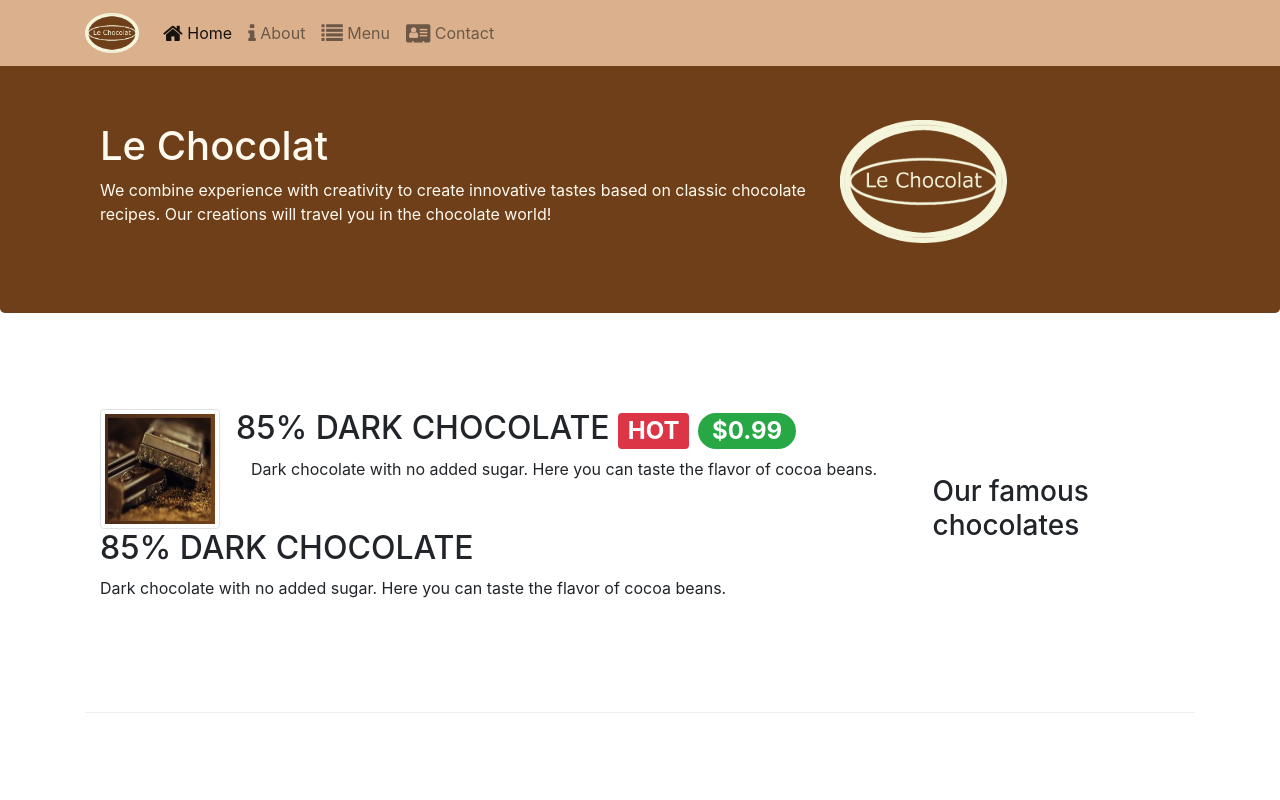
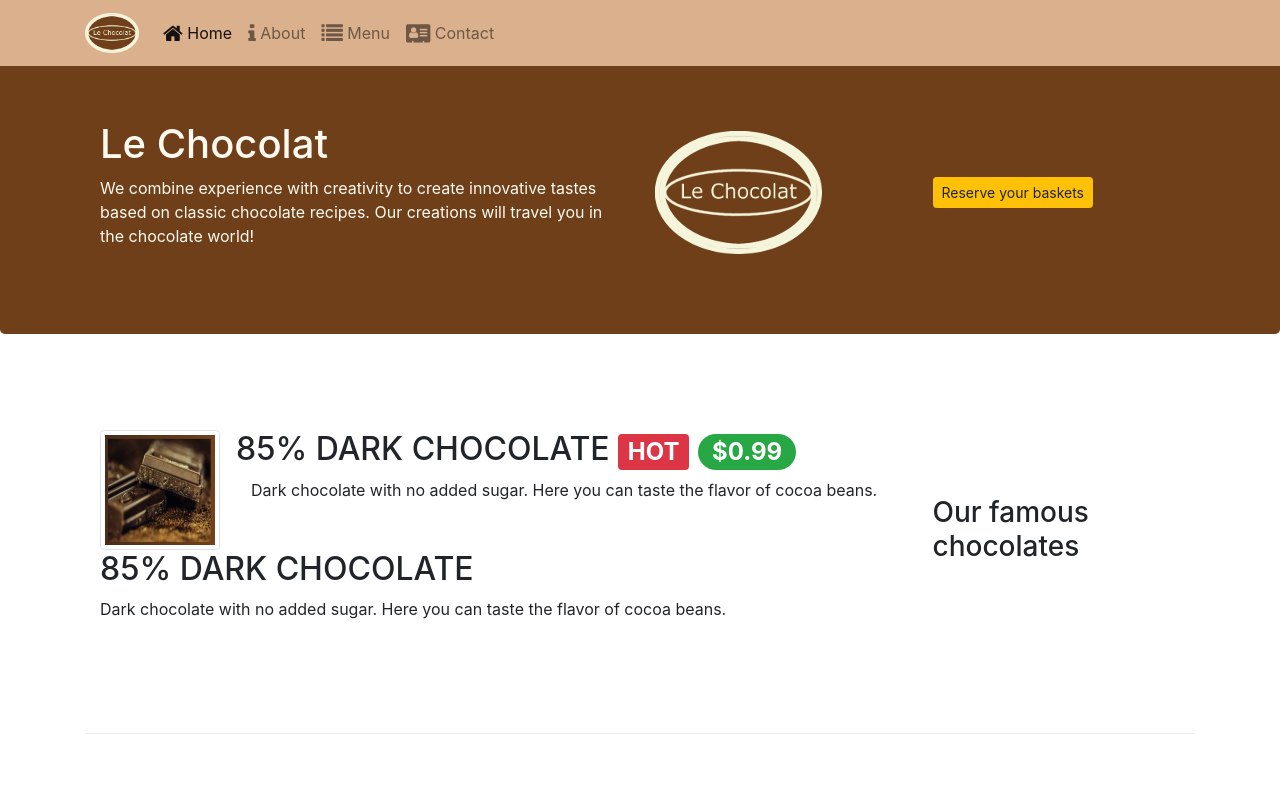
Before and after one commit to nikos-antoniou/LeChocolat, a website: page index.html in a window 1280 px wide. Shown: the top 800 px of the page. Drawn offline with nearby package versions, Linux system fonts and the light colour scheme.

Commit message:
"Bootstrap Assignment 9 Task 2

```diff
--- a/index.html
+++ b/index.html
@@ -41,13 +41,16 @@
     <header class="jumbotron">
         <div class="container">
             <div class="row row-header align-items-center">
-                <div class="col-12 col-sm-8">
+                <div class="col-12 col-sm-6">
                     <h1>Le Chocolat</h1>
                     <p>We combine experience with creativity to create innovative tastes based on classic chocolate
                         recipes. Our creations will travel you in the chocolate world!</p>
                 </div>
-                <div class="col col-sm">
+                <div class="col-12 col-sm-3">
                     <img src="images/logo.png" class="img-fluid">
+                </div>
+                <div class="col-12 col-sm-3 m-auto">
+                    <a role="button" class="btn btn-warning btn-sm" href="#reserveForm">Reserve your baskets</a>
                 </div>
             </div>
         </div>
@@ -116,7 +119,7 @@
         </div>
         <div class="row  row-content align-items-center justify-content-center">
             <div class="col-sm-8 col-12">
-                <div class="card">
+                <div id="reserveForm" class="card">
                     <h3 class="card-header bg-warning text-white">Reserve your baskets</h3>
                     <div class="card-body">
                         <form>
@@ -154,7 +157,7 @@
                                         <label class="form-check-label" for="inlineRadio3">6</label>
                                     </div>
                                 </div>
-                            </div><br>
+                            </div>
 
                             <div class="form-group row">
 
```
Lines whose indentation alone changed are shown as unchanged.
